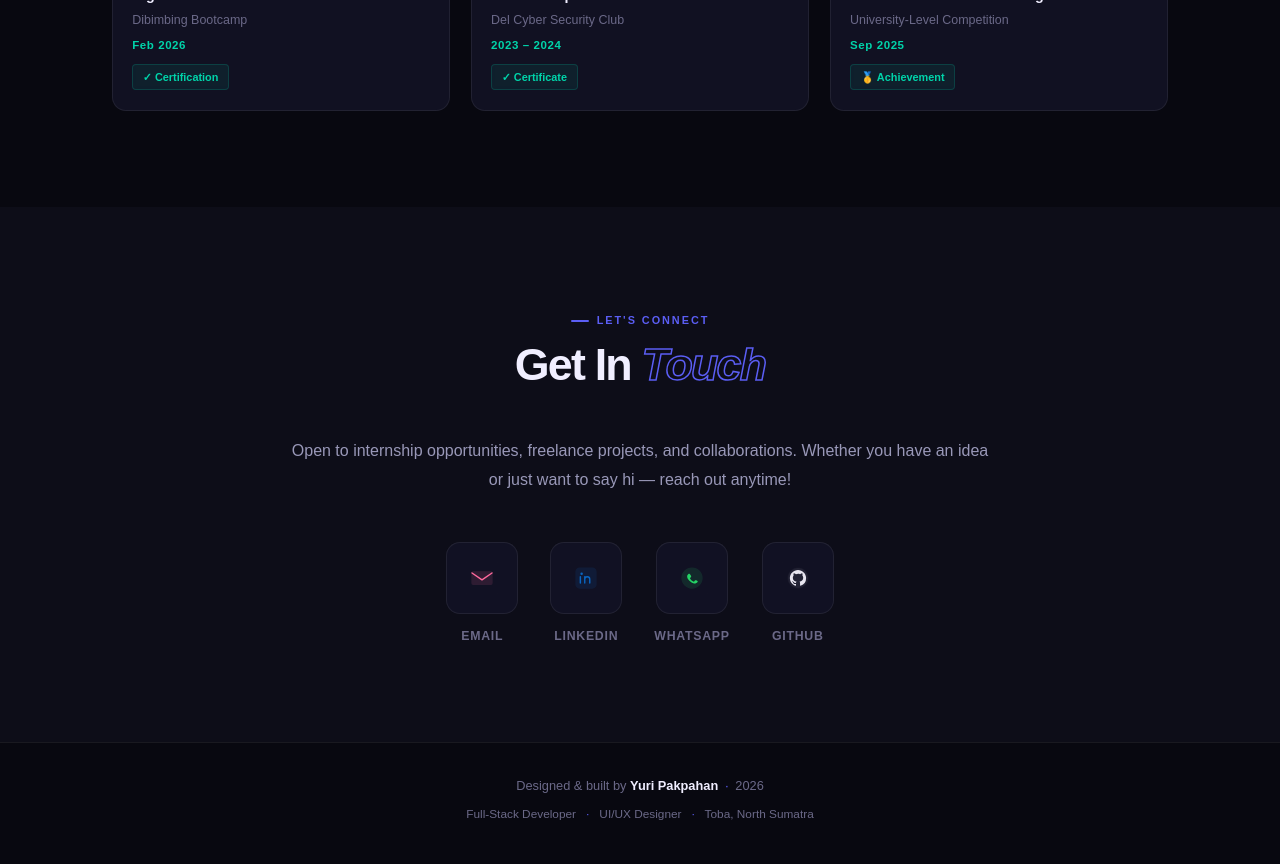
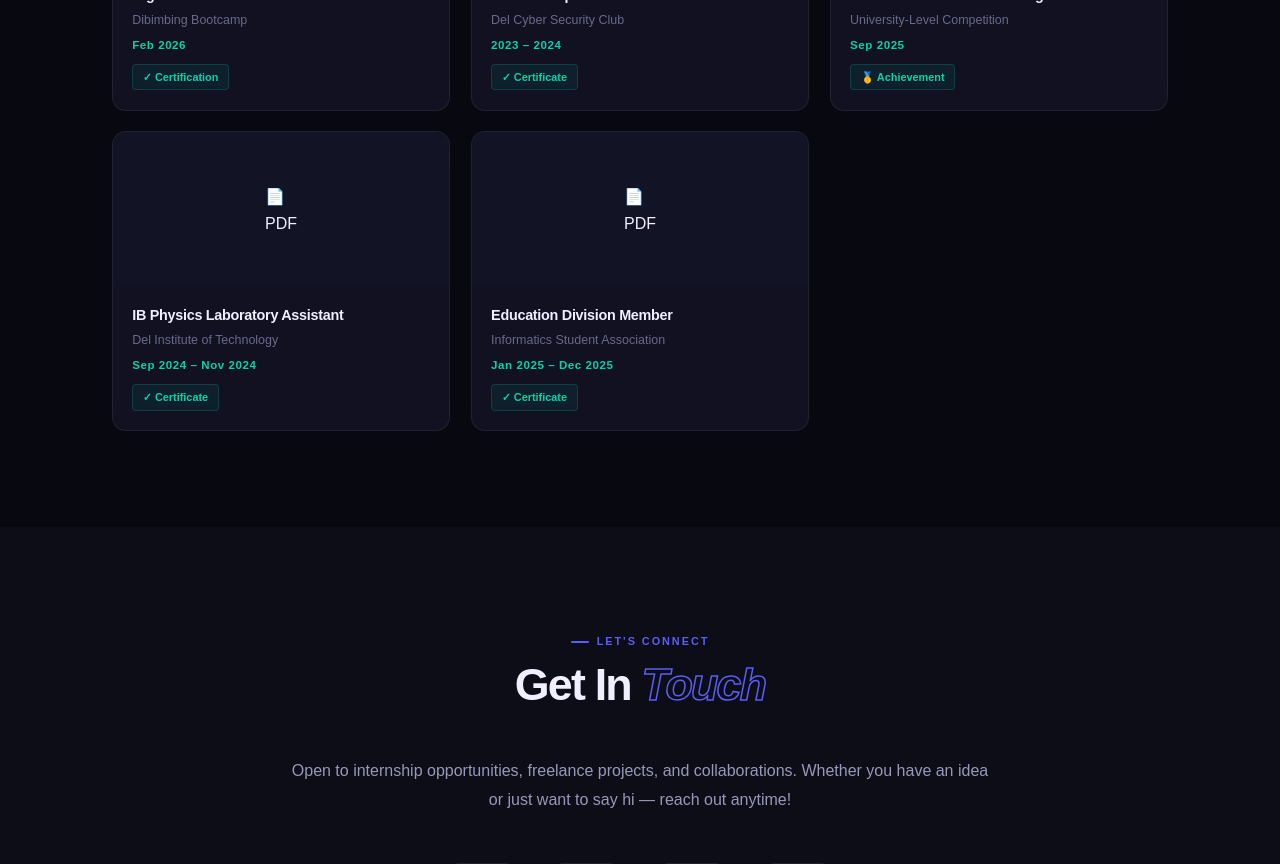
Before and after one commit to Yuri-Elsa/yuri-portfolio, a React (Vite) app: page / in a window 1280 px wide. Shown: the part 6040-6904 px from the top of the page. Built offline with nearby package versions, Linux system fonts and the light colour scheme; a web font is replaced by a local one.

Commit message:
Update: Sertifikat

```diff
--- a/src/data/index.js
+++ b/src/data/index.js
@@ -199,6 +199,22 @@ export const certifications = [
     badge: "🥇 Achievement",
     image: "/certs/Sertifikat-juara-1.pdf",
   },
+  {
+    icon: "🧪",
+    name: "IB Physics Laboratory Assistant",
+    issuer: "Del Institute of Technology",
+    year: "Sep 2024 – Nov 2024",
+    badge: "✓ Certificate",
+    image: "/certs/aslab.pdf",
+  },
+  {
+    icon: "📚",
+    name: "Education Division Member",
+    issuer: "Informatics Student Association",
+    year: "Jan 2025 – Dec 2025",
+    badge: "✓ Certificate",
+    image: "/certs/pendidikan.pdf",
+  },
 ];
 
 export const navLinks = [
```
Also changed, not shown: 2 other files (tests, documents, lock files or other folders).
